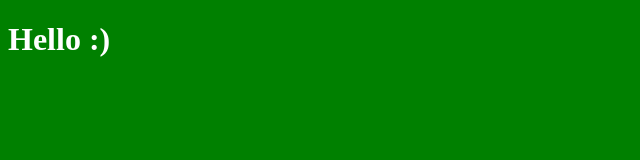
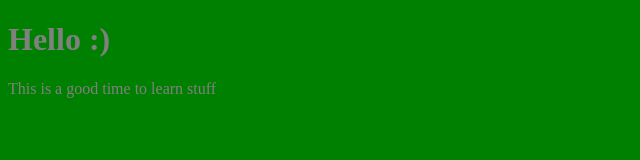
Before and after one commit to josuedaniel/starter-project, a website: page index.html in a window 1280 px wide. Shown: the whole page, without its empty margins (0-640 px from the left). Drawn offline with Linux system fonts and the light colour scheme.

```diff
--- a/gulpfile.js
+++ b/gulpfile.js
@@ -7,7 +7,7 @@
 	//1. where is my scss file
 	return gulp.src('./scss/**/*.scss')
 	//2. pass that file through sass compiler
-	.pipe(sass())
+	.pipe(sass().on('error', sass.logError))
 	//3. where do I save the compiled css?
 	.pipe(gulp.dest('./css'))
 
--- a/index.html
+++ b/index.html
@@ -12,5 +12,6 @@
 
 <body>
 	<h1> Hello :)</h1>
+	<p>This is a good time to learn stuff</p>
 </body>
 </html>
--- a/scss/styles.scss
+++ b/scss/styles.scss
@@ -1,4 +1,4 @@
 body {
 	background:green;
-	color:white;
+	color:grey;
 }
```
Also changed, not shown: css/styles.css.
